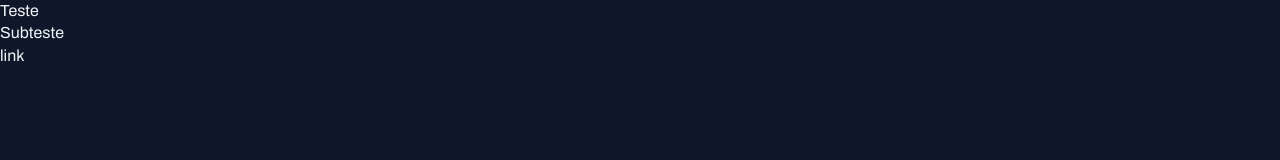
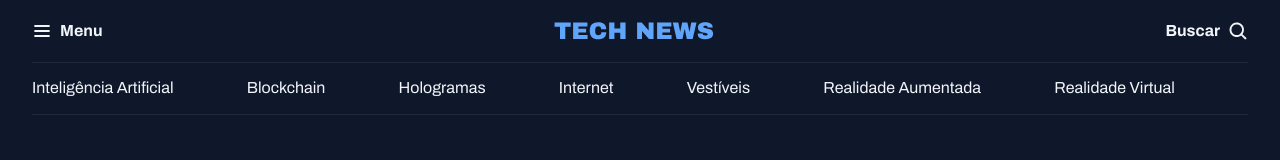
Before and after one commit to RonaldJr12BR/projeto-noticias, a plain HTML site: page index.html in a window 1280 px wide. Drawn offline with Linux system fonts and the light colour scheme.

Commit message:
criando o header

```diff
--- a/index.html
+++ b/index.html
@@ -15,8 +15,31 @@
     />
   </head>
   <body>
-    <h1>Teste</h1>
-    <h2>Subteste</h2>
-    <a href="#">link</a>
+    <header class="container">
+      <nav id="primary" class="grid grid-flow-col">
+        <div>
+          <img src="icons/List.svg" alt="ícone de menu" />
+          <strong>Menu</strong>
+        </div>
+
+        <div>
+          <img src="icons/logo.svg" alt="logo TechNews" />
+        </div>
+
+        <div>
+          <strong>Buscar</strong>
+          <img src="icons/MagnifyingGlass.svg" alt="ícone lupa" />
+        </div>
+      </nav>
+      <nav id="secondary" class="grid grid-flow-col">
+        <a href="#">Inteligência Artificial</a>
+        <a href="#">Blockchain</a>
+        <a href="#">Hologramas</a>
+        <a href="#">Internet</a>
+        <a href="#">Vestíveis</a>
+        <a href="#">Realidade Aumentada</a>
+        <a href="#">Realidade Virtual</a>
+      </nav>
+    </header>
   </body>
 </html>
--- a/styles/global.css
+++ b/styles/global.css
@@ -41,3 +41,18 @@ h2,
 h3 {
   font: inherit;
 }
+
+.container {
+  max-width: 1280px;
+  padding-inline: 32px;
+  margin-inline: auto;
+}
+
+/* utility-first */
+.grid {
+  display: grid;
+}
+
+.grid-flow-col {
+  grid-auto-flow: column;
+}
--- /dev/null
+++ b/styles/header.css
@@ -0,0 +1,24 @@
+#primary {
+  padding-block: 20px;
+
+  div {
+    display: flex;
+    align-items: center;
+    gap: 8px;
+  }
+
+  /* nesting css*/
+  div:nth-child(2) {
+    margin-inline: auto;
+  }
+
+  div:nth-child(3) {
+    justify-self: end;
+  }
+}
+
+#secondary {
+  padding-block: 14px;
+  border: solid 1px var(--stroke-color);
+  border-inline: none;
+}
--- a/styles/index.css
+++ b/styles/index.css
@@ -1 +1,2 @@
 @import url(global.css);
+@import url(header.css);
```
Also changed, not shown: icons/logo.svg (added).
